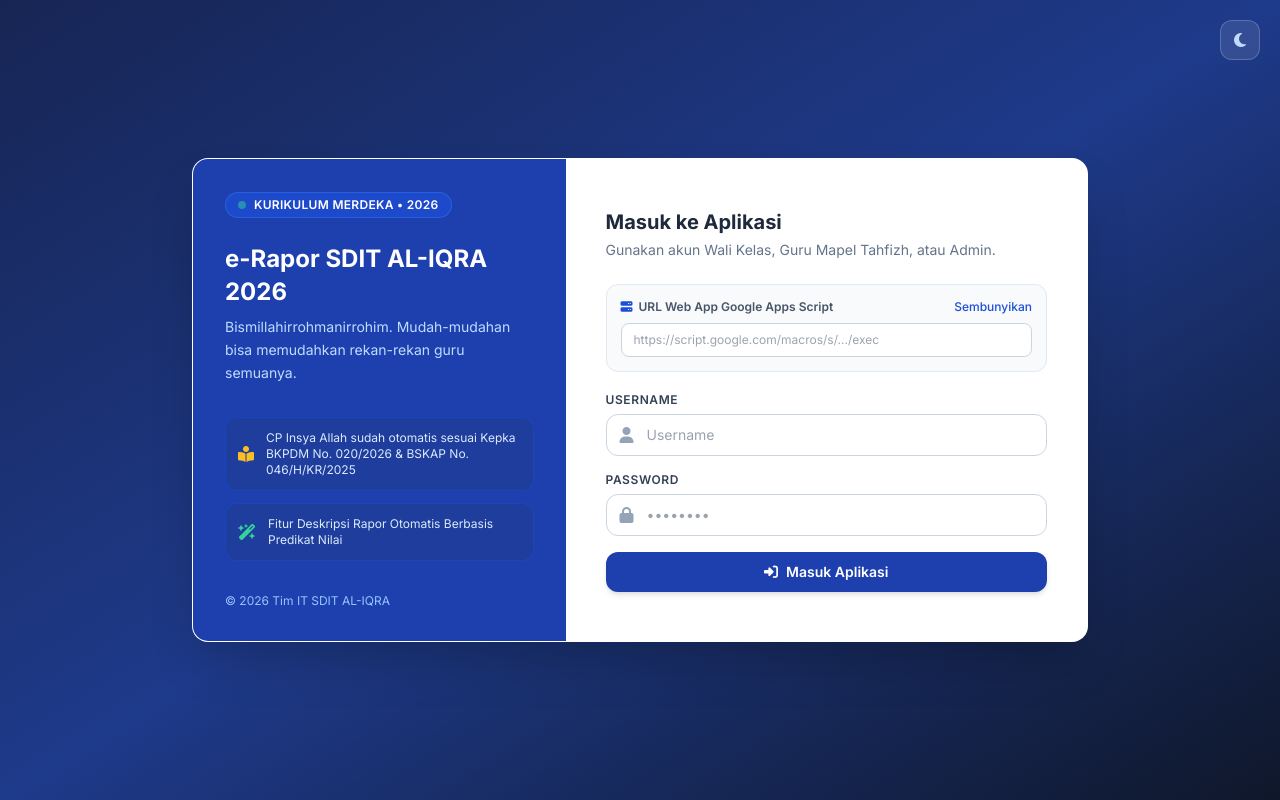
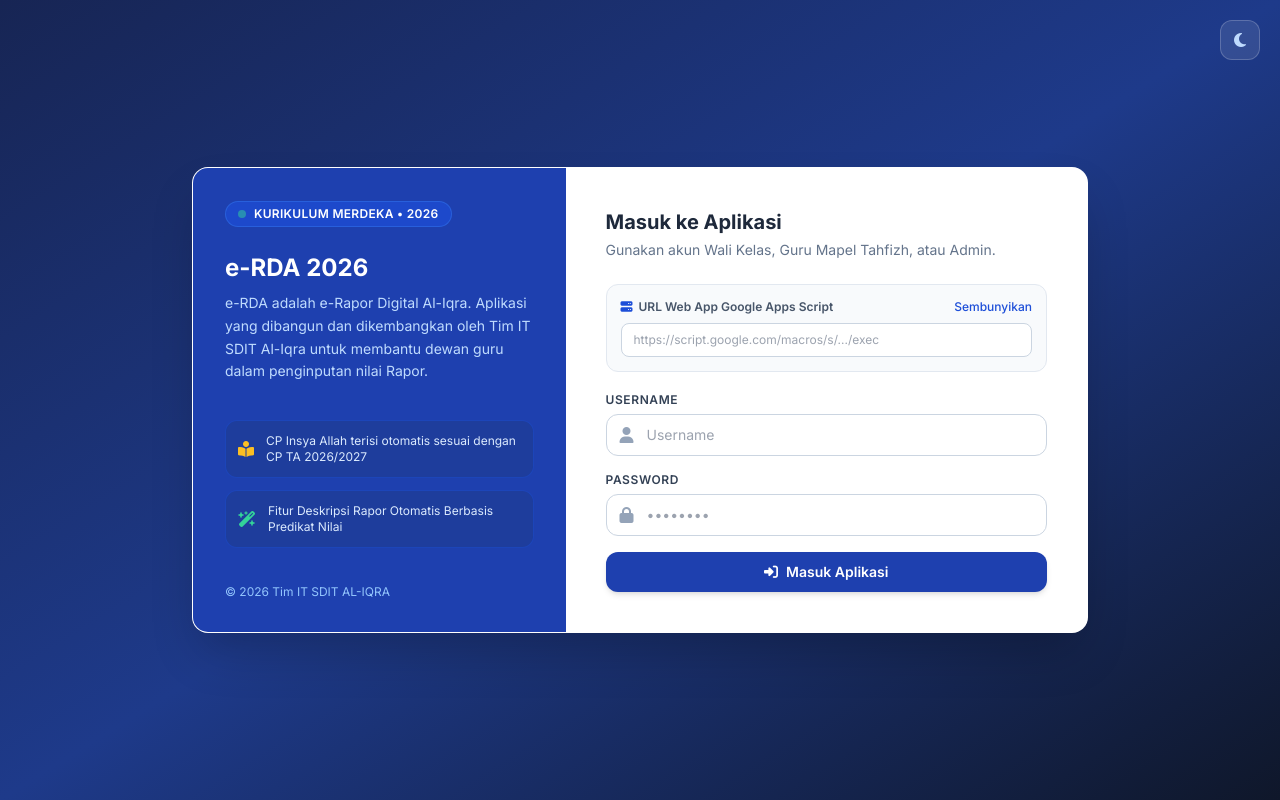
Before and after one commit to sdit-aliqratirtamulya/erapor-ganjil, a plain HTML site: page index.html in a window 1280 px wide. Drawn offline with nearby package versions, Linux system fonts and the light colour scheme.

Commit message:
Update index.html

```diff
--- a/index.html
+++ b/index.html
@@ -3,7 +3,7 @@
 <head>
   <meta charset="UTF-8">
   <meta name="viewport" content="width=device-width, initial-scale=1.0">
-  <title>e-Rapor SDIT AL-IQRA 2026 | Kurikulum Merdeka Pembelajaran Mendalam</title>
+  <title>e-RDA (e-Rapor Digital Al-Iqra)</title>
 
   <script src="https://cdn.tailwindcss.com"></script>
   <script>
@@ -96,16 +96,16 @@
               <span class="w-2 h-2 rounded-full bg-emerald-400 animate-pulse"></span>
               KURIKULUM MERDEKA • 2026
             </div>
-            <h1 class="text-2xl font-bold leading-snug mb-2">e-Rapor SDIT AL-IQRA 2026</h1>
+            <h1 class="text-2xl font-bold leading-snug mb-2">e-RDA 2026</h1>
             <p class="text-blue-200 text-sm leading-relaxed">
-              Bismillahirrohmanirrohim. Mudah-mudahan bisa memudahkan rekan-rekan guru semuanya.
+              e-RDA adalah e-Rapor Digital Al-Iqra. Aplikasi yang dibangun dan dikembangkan oleh Tim IT SDIT Al-Iqra untuk membantu dewan guru dalam penginputan nilai Rapor.
             </p>
           </div>
 
           <div class="relative z-10 space-y-3 my-8 text-xs text-blue-100">
             <div class="flex items-center gap-3 bg-blue-900/50 p-3 rounded-xl border border-blue-700/50">
               <i class="fa-solid fa-book-open-reader text-amber-400 text-base"></i>
-              <span>CP Insya Allah sudah otomatis sesuai Kepka BKPDM No. 020/2026 & BSKAP No. 046/H/KR/2025</span>
+              <span>CP Insya Allah terisi otomatis sesuai dengan CP TA 2026/2027</span>
             </div>
             <div class="flex items-center gap-3 bg-blue-900/50 p-3 rounded-xl border border-blue-700/50">
               <i class="fa-solid fa-wand-magic-sparkles text-emerald-400 text-base"></i>
@@ -195,7 +195,7 @@
               <i class="fa-solid fa-graduation-cap"></i>
             </div>
             <div class="whitespace-nowrap">
-              <div class="font-bold text-white text-sm tracking-wide">e-Rapor SDIT AL-IQRA 2026</div>
+              <div class="font-bold text-white text-sm tracking-wide">e-RDA</div>
               <div class="text-[11px] text-blue-300" x-text="master.settings.tahun_ajaran + ' • Smt ' + master.settings.semester"></div>
             </div>
           </div>
@@ -333,9 +333,9 @@
           <div x-show="activeMenu === 'dashboard'" class="space-y-6">
             <div class="bg-gradient-to-r from-blue-800 to-blue-900 rounded-2xl p-6 text-white shadow-md flex flex-col md:flex-row md:items-center justify-between gap-4">
               <div>
-                <h1 class="text-xl font-bold">Wilujeung, <span x-text="user.nama_lengkap"></span></h1>
+                <h1 class="text-xl font-bold">Welcome, <span x-text="user.nama_lengkap"></span></h1>
                 <p class="text-blue-200 text-sm mt-1">
-                  e-Rapor Kurikulum Merdeka (Pendekatan Pembelajaran Mendalam) • Tahun Ajaran <span x-text="master.settings.tahun_ajaran"></span>
+                  e-RDA (e-Rapor Digital Al-Iqra) • Tahun Ajaran <span x-text="master.settings.tahun_ajaran"></span>
                 </p>
               </div>
               <div class="bg-white/10 px-4 py-2.5 rounded-xl border border-white/20 text-xs">
```
